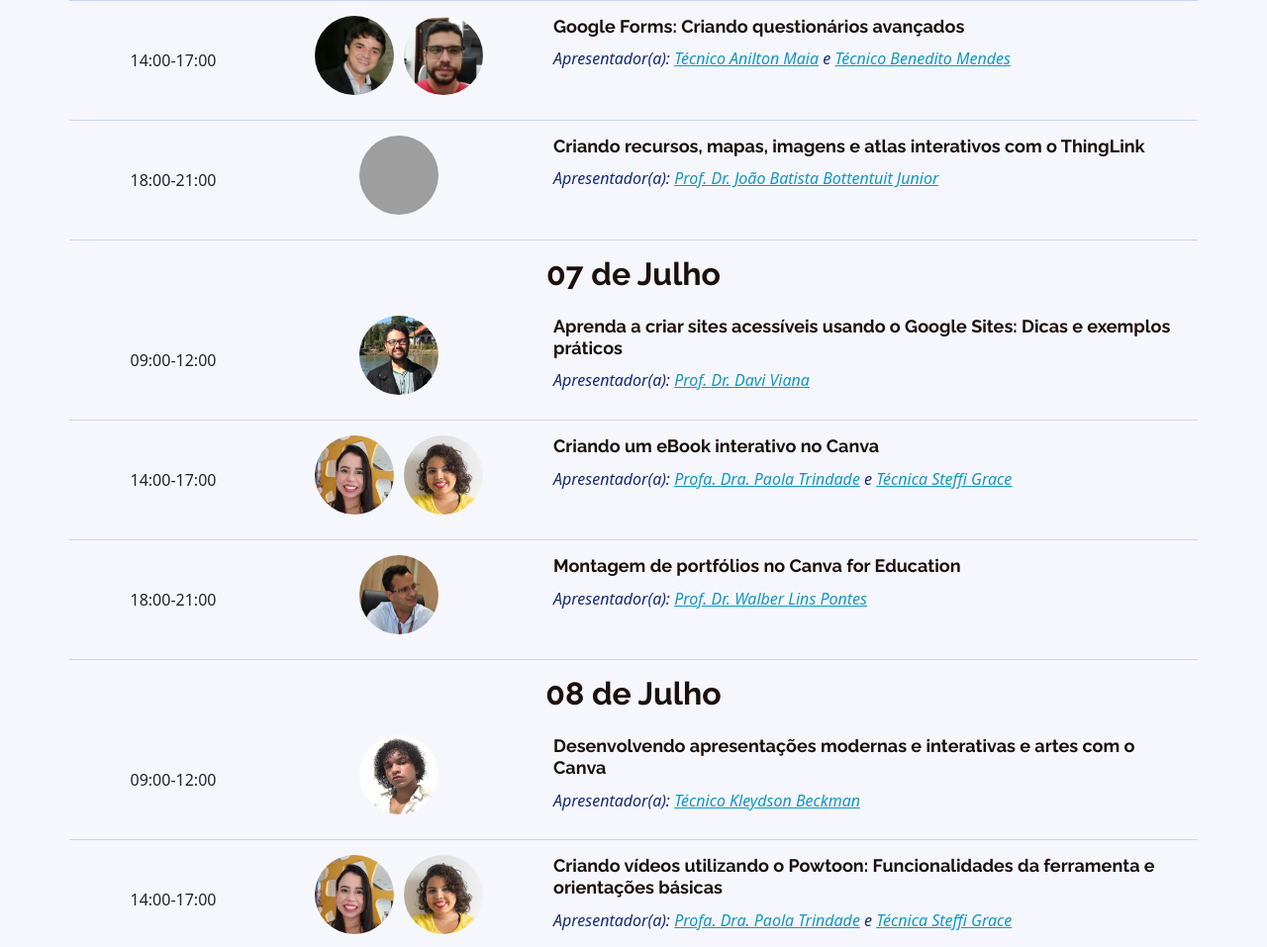
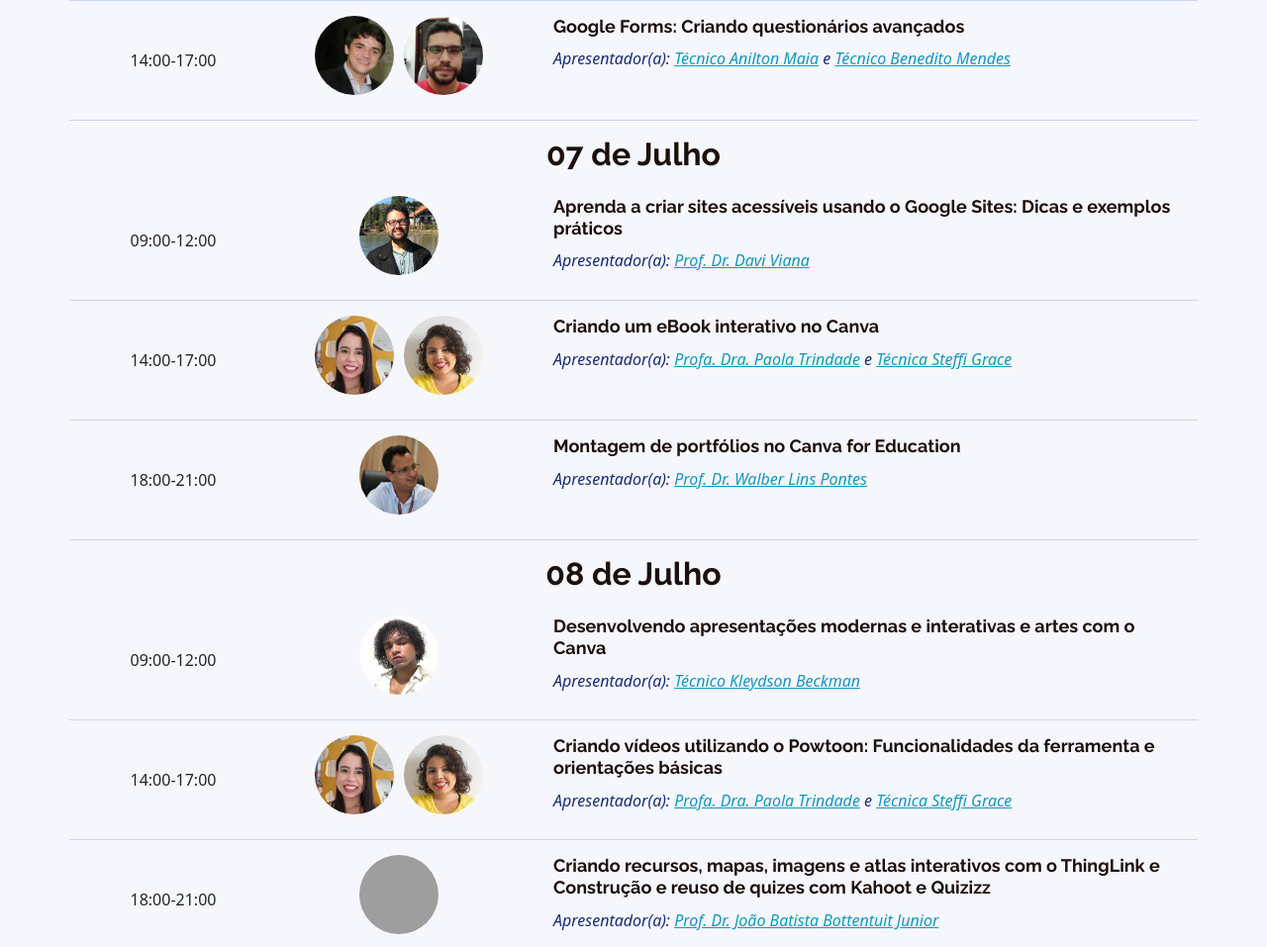
Before and after one commit to PET-Comp-UFMA/EEA-UFMA, a plain HTML site: page programacao.html in a window 1280 px wide. Shown: the part 1540-2497 px from the top of the page at 99% size. Drawn offline with nearby package versions, Linux system fonts and the light colour scheme; files that its build step writes are made by us from their sources; grey boxes are pictures that could not be loaded; a script that the page names is missing; files whose address does not match are found by name.

Commit message:
fix: programacao

```diff
--- a/programacao.html
+++ b/programacao.html
@@ -311,26 +311,6 @@
             </p>
           </div>
         </div>
-        <div class="row schedule-item">
-          <div class="col-md-2 center-content"><br>
-            <time>18:00-21:00</time>
-          </div>
-          <div class="col-md-3 center-content">
-            <div class="speaker">
-              <img src="img/apresentadores/Foto_Joao_Batista_Bottentuit_Junior.png">
-            </div>
-          </div>
-          <div class="col-md-7">
-            <h4>Criando recursos, mapas, imagens e atlas interativos com o ThingLink</h4>
-            <p>Apresentador(a):
-              <a href='http://lattes.cnpq.br/4828197220419425' target='_blank' style="color: #1097c4"
-              title="João Batista Bottentuit Junior"
-              data-toggle="popover" data-trigger="hover" data-placement="top"
-              data-content="João Batista Bottentuit Junior é Doutor em Ciências da Educação com área de especialização em Tecnologia Educativa pela Universidade do Minho, Mestre em Educação Multimídia pela Universidade do Porto, Tecnólogo em Processamento de Dados pelo Centro Universitário UNA e Licenciado em Pedagogia pela Faculdade do Maranhão. É professor Associado II da Universidade Federal do Maranhão, atuando no Departamento de Educação II."
-              >Prof. Dr. João Batista Bottentuit Junior</a>
-            </p>
-          </div>
-        </div>
 
         <!--DIA 4-->
         <h2 class="schedule-day-title">07 de Julho</h2>
@@ -465,7 +445,7 @@
             </div>
           </div>
           <div class="col-md-7">
-            <h4>Construção e reuso de quizes com Kahoot e Quizizz</h4>
+            <h4>Criando recursos, mapas, imagens e atlas interativos com o ThingLink e <br> Construção e reuso de quizes com Kahoot e Quizizz</h4>
             <p>Apresentador(a):
               <a href='http://lattes.cnpq.br/4828197220419425' target='_blank' style="color: #1097c4"
               title="João Batista Bottentuit Junior"
```
Also changed, not shown: trabalhos.html (+2 -2 lines).
